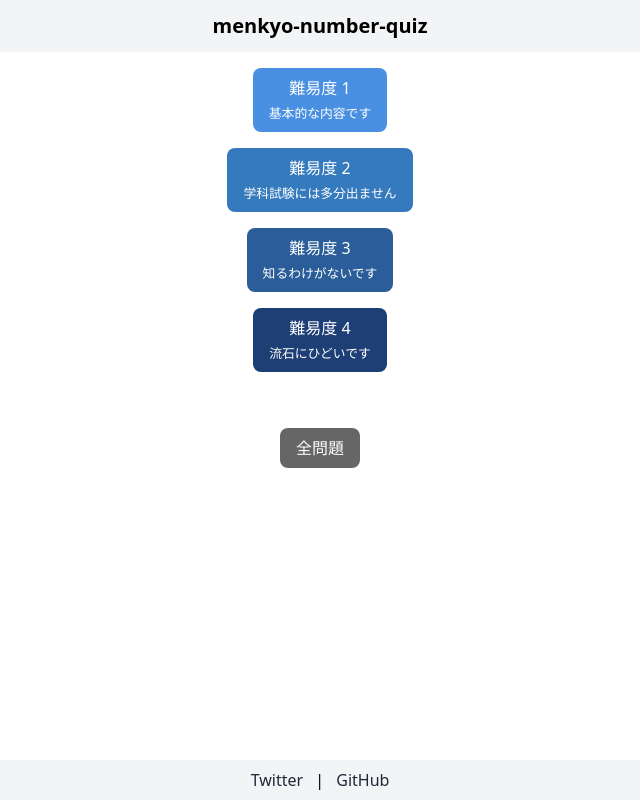
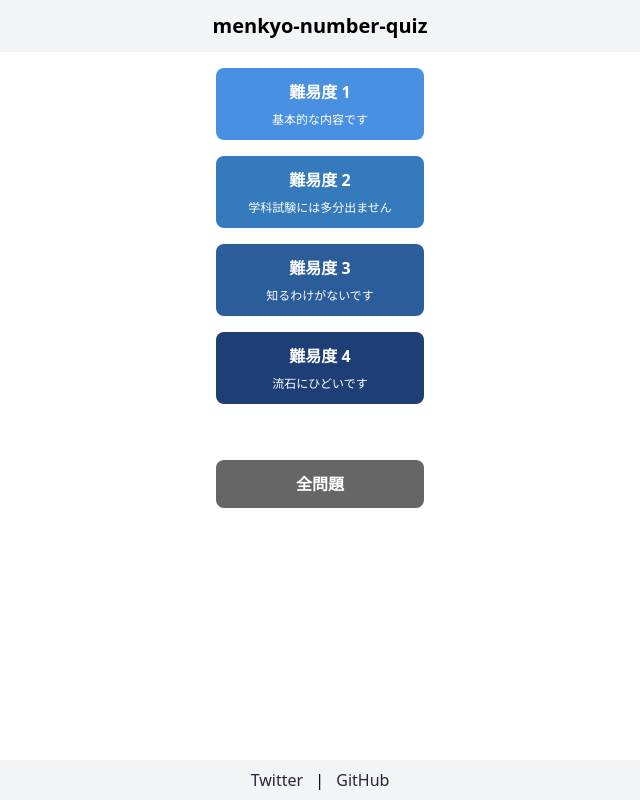
Before and after one commit to ajshooting/menkyo-number-quiz, a Nuxt app: page / in a window 1280 px wide. Shown: the whole page, without its empty margins (320-960 px from the left). Built offline with nearby package versions, Linux system fonts and the light colour scheme.

Commit message:
buttonのcssを修正

```diff
--- a/components/button.vue
+++ b/components/button.vue
@@ -1,9 +1,8 @@
 <template>
   <button :style="{ backgroundColor: color }" @click="$router.push({ path: '/quiz', query: { level } })"
-    class="block mx-auto my-4 py-2 px-4 rounded-lg text-white">
-    {{ text }}
-    <br>
-    <small>{{ description }}</small>
+    class="block min-w-52 mx-auto my-4 py-2 px-4 rounded-lg text-white">
+    <div class="font-bold py-1">{{ text }}</div>
+    <div v-show="description" class="text-xs my-1">{{ description }}</div>
   </button>
 </template>
 
```
